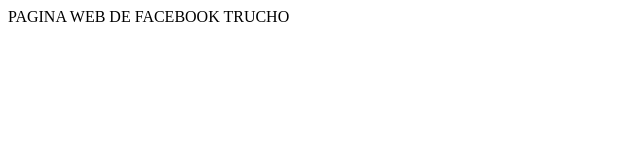
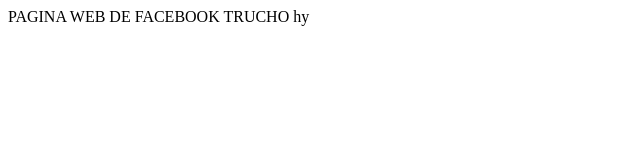
Before and after one commit to Seingblu1207/Final, a plain HTML site: page index.html in a window 1280 px wide. Shown: the full height of the page, 0-640 px from the left. Drawn offline with Linux system fonts and the light colour scheme.

Commit message:
Update index.html

```diff
--- a/index.html
+++ b/index.html
@@ -1,7 +1,7 @@
  <html>
 <body>
 <p>
-PAGINA WEB DE FACEBOOK TRUCHO
+PAGINA WEB DE FACEBOOK TRUCHO hy
 </p>
 </body>
 </html>
```
